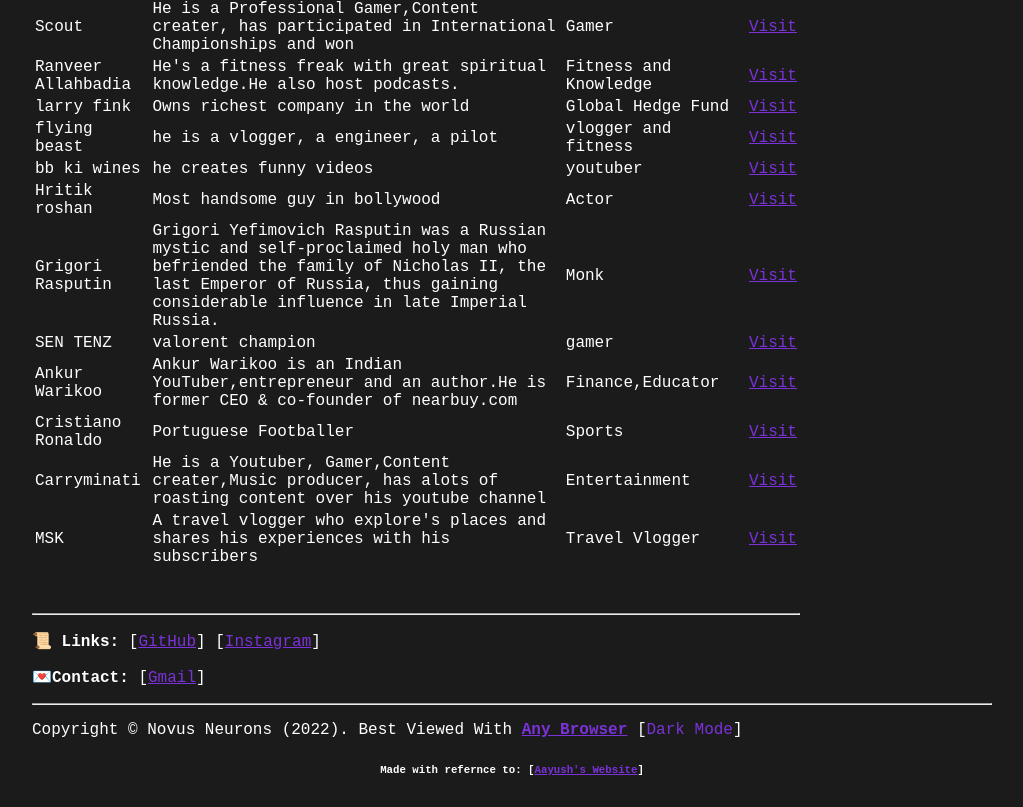
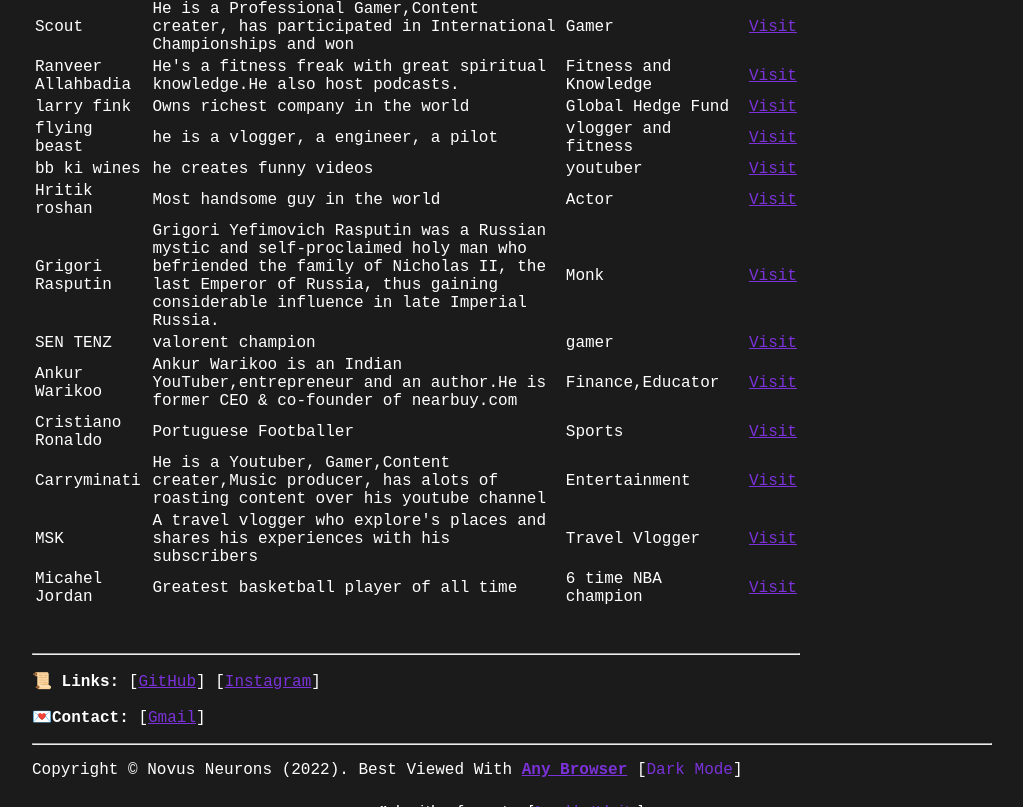
Before and after one commit to Novus-Neurons/Content-Club, a plain HTML site: page index.html in a window 1280 px wide. Shown: the part 698-1505 px from the top of the page, without its empty margins (128-1151 px from the left). Drawn offline with Linux system fonts and the light colour scheme.

Commit message:
drenwar2003 :- added my favourite influencer to the repository

```diff
--- a/index.html
+++ b/index.html
@@ -112,7 +112,7 @@
         </tr>
         <tr>
               <td>Hritik roshan</td>
-              <td>Most handsome guy in bollywood</td>
+              <td>Most handsome guy in the world</td>
               <td>Actor</td>
               <td><a href="https://www.bing.com/search?q=hrithik+roshan&cvid=8cd37384ff734d01950f8a040113358a&aqs=edge..69i57j46j0l7.2166j0j1&FORM=ANNTA1&PC=U531" target="_blank">Visit</a></td>
                  <!-- add link here -->
@@ -164,6 +164,12 @@
                   <td><a href="https://www.youtube.com/c/MSKvlogs/videos" target="_blank">Visit</a></td>
                   </tr>
 
+                  <tr>
+                    <td>Micahel Jordan </td>
+                    <td>Greatest basketball player of all time </td>
+                    <td>6 time NBA champion </td>
+                    <td><a href="https://www.google.com/url?sa=t&rct=j&q=&esrc=s&source=web&cd=&cad=rja&uact=8&ved=2ahUKEwjEpqnAqMv6AhV41jgGHSbTAtoQFnoECBgQAQ&url=https%3A%2F%2Fen.wikipedia.org%2Fwiki%2FMichael_Jordan&usg=AOvVaw0zXYXAzN7IwNcUs8BkG9pP" target="_blank">Visit</a></td>
+                    </tr>
 
         </table>
         <br>
```
